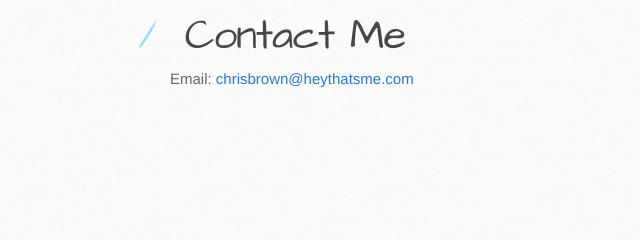
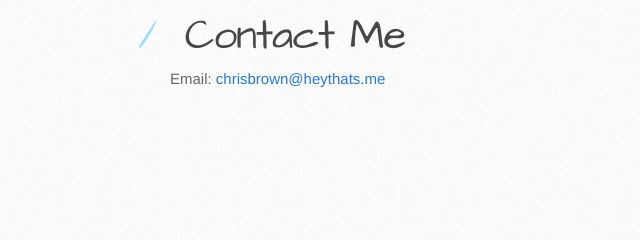
Before and after one commit to CryoBrown/CryoBrown.github.io, a plain HTML site: page index.html in a window 1280 px wide. Shown: the part 227-467 px from the top of the page, 0-640 px from the left. Drawn offline with Linux system fonts and the light colour scheme.

Commit message:
fixed email

```diff
--- a/index.html
+++ b/index.html
@@ -31,7 +31,7 @@
           <h1>
 <a id="contact-me" class="anchor" href="#contact-me" aria-hidden="true"><span aria-hidden="true" class="octicon octicon-link"></span></a>Contact Me</h1>
 
-<p>Email: <a href="mailto:chrisbrown@heythatsme.com">chrisbrown@heythatsme.com</a></p>
+<p>Email: <a href="mailto:chrisbrown@heythats.me">chrisbrown@heythats.me</a></p>
         </section>
 
         <aside id="sidebar">
```
